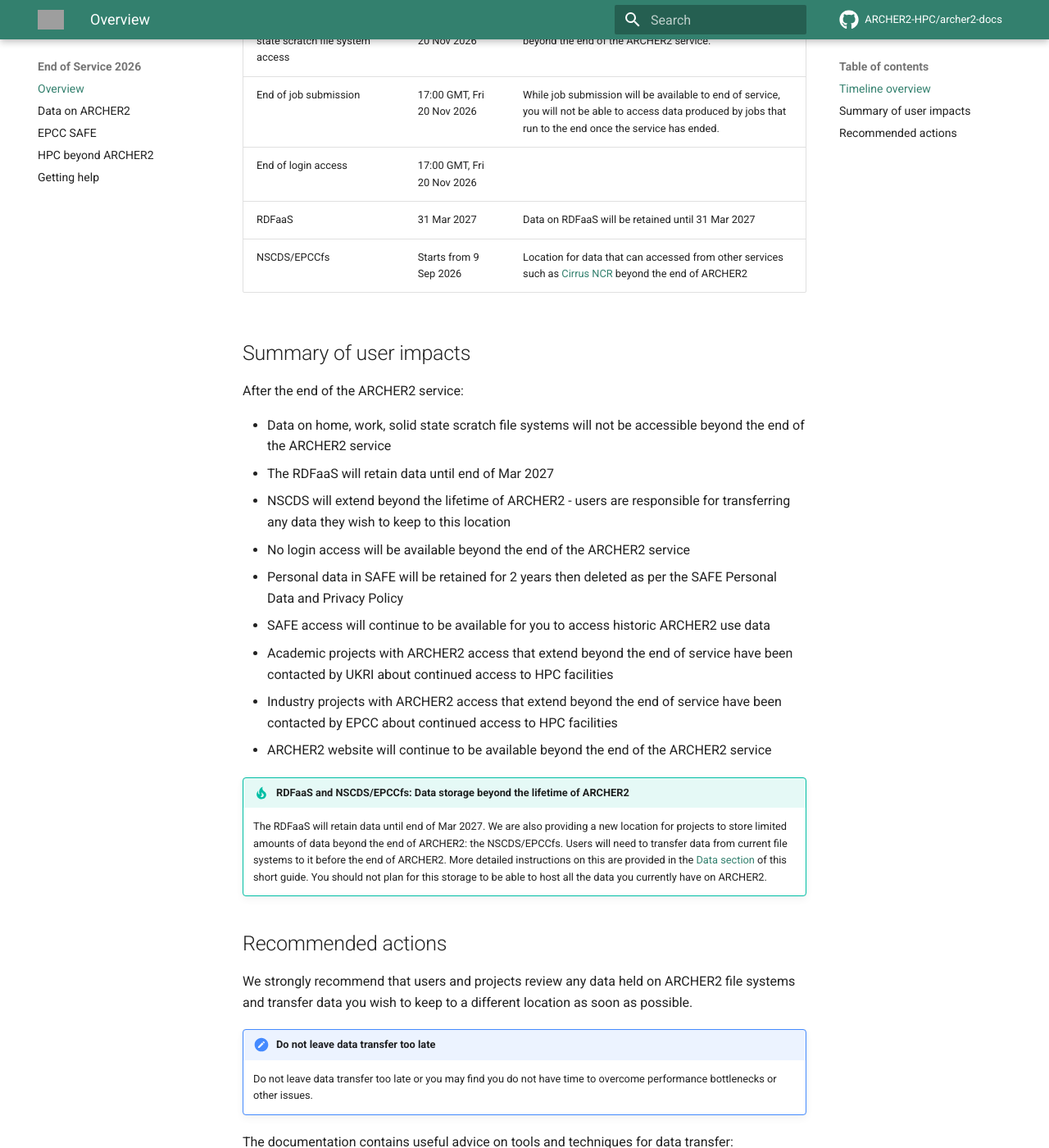
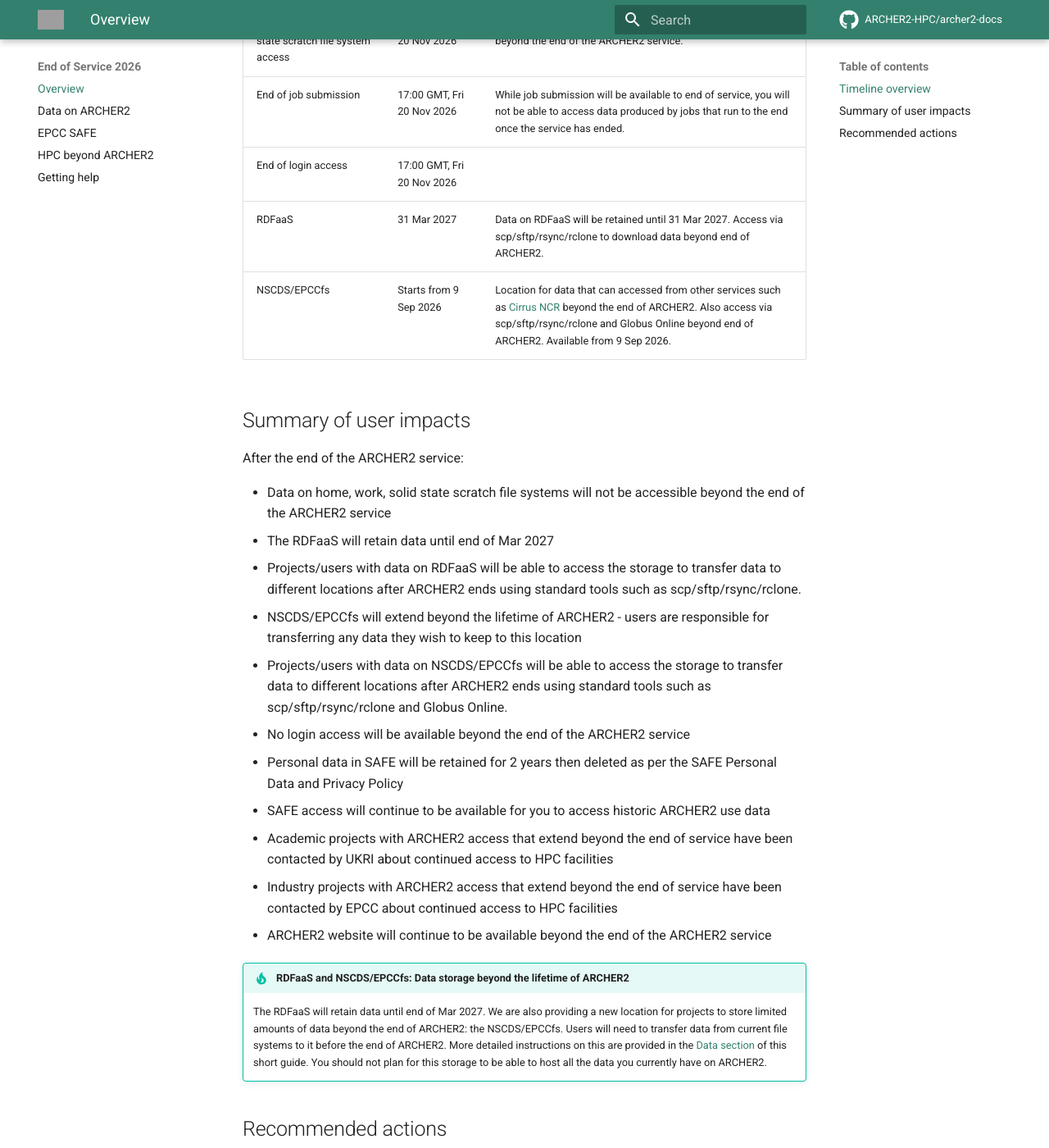
Before and after one commit to ARCHER2-HPC/archer2-docs, an MkDocs documentation site: the page built from docs/end-of-service-2026/index.md, in a window 1280 px wide and 1400 px high, scrolled down 1864 px. Shown: the whole window at 82% size. Built offline with MkDocs 1.6.1 and Material for MkDocs 9.7.7, drawn with Linux system fonts in a browser that asks for light colours; comment, search, counter and statistics services are not loaded; grey boxes are pictures that could not be loaded.

Commit message:
Update index.md

```diff
--- a/docs/end-of-service-2026/index.md
+++ b/docs/end-of-service-2026/index.md
@@ -13,6 +13,7 @@
     projects to store limited amounts of data beyond the end of ARCHER2: NSCDS/EPCCfs. Users
     will need to transfer data from current file systems to it before the end of ARCHER2. More
     detailed instructions on this are provided in the [Data section](data.md) of this short guide.
+
 
 !!! tip "NERC-supported projects can use JASMIN for data storage"
     NERC-supported projects have been granted access to data storage resources on
@@ -60,8 +61,8 @@
 | End of home, work, solid state scratch file system access | 17:00 GMT, Fri 20 Nov 2026 | There will be no access to any data on these file systems beyond the end of the ARCHER2 service. |
 | End of job submission | 17:00 GMT, Fri 20 Nov 2026 | While job submission will be available to end of service, you will not be able to access data produced by jobs that run to the end once the service has ended. |
 | End of login access | 17:00 GMT, Fri 20 Nov 2026 |  |
-| RDFaaS | 31 Mar 2027 | Data on RDFaaS will be retained until 31 Mar 2027 |
-| NSCDS/EPCCfs | Starts from 9 Sep 2026 | Location for data that can accessed from other services such as [Cirrus NCR](https://www.cirrus.ac.uk) beyond the end of ARCHER2 |
+| RDFaaS | 31 Mar 2027 | Data on RDFaaS will be retained until 31 Mar 2027. Access via scp/sftp/rsync/rclone to download data beyond end of ARCHER2. |
+| NSCDS/EPCCfs | Starts from 9 Sep 2026 | Location for data that can accessed from other services such as [Cirrus NCR](https://www.cirrus.ac.uk) beyond the end of ARCHER2. Also access via scp/sftp/rsync/rclone and Globus Online beyond end of ARCHER2. Available from 9 Sep 2026. |
 
 ## Summary of user impacts
 
@@ -69,7 +70,9 @@
 
 - Data on home, work, solid state scratch file systems will not be accessible beyond the end of the ARCHER2 service
 - The RDFaaS will retain data until end of Mar 2027
-- NSCDS will extend beyond the lifetime of ARCHER2 - users are responsible for transferring any data they wish to keep to this location
+  + Projects/users with data on RDFaaS will be able to access the storage to transfer data to different locations after ARCHER2 ends using standard tools such as scp/sftp/rsync/rclone.
+- NSCDS/EPCCfs will extend beyond the lifetime of ARCHER2 - users are responsible for transferring any data they wish to keep to this location
+  + Projects/users with data on NSCDS/EPCCfs will be able to access the storage to transfer data to different locations after ARCHER2 ends using standard tools such as scp/sftp/rsync/rclone and Globus Online.
 - No login access will be available beyond the end of the ARCHER2 service
 - Personal data in SAFE will be retained for 2 years then deleted as per the SAFE Personal Data and Privacy Policy
 - SAFE access will continue to be available for you to access historic ARCHER2 use data
```
